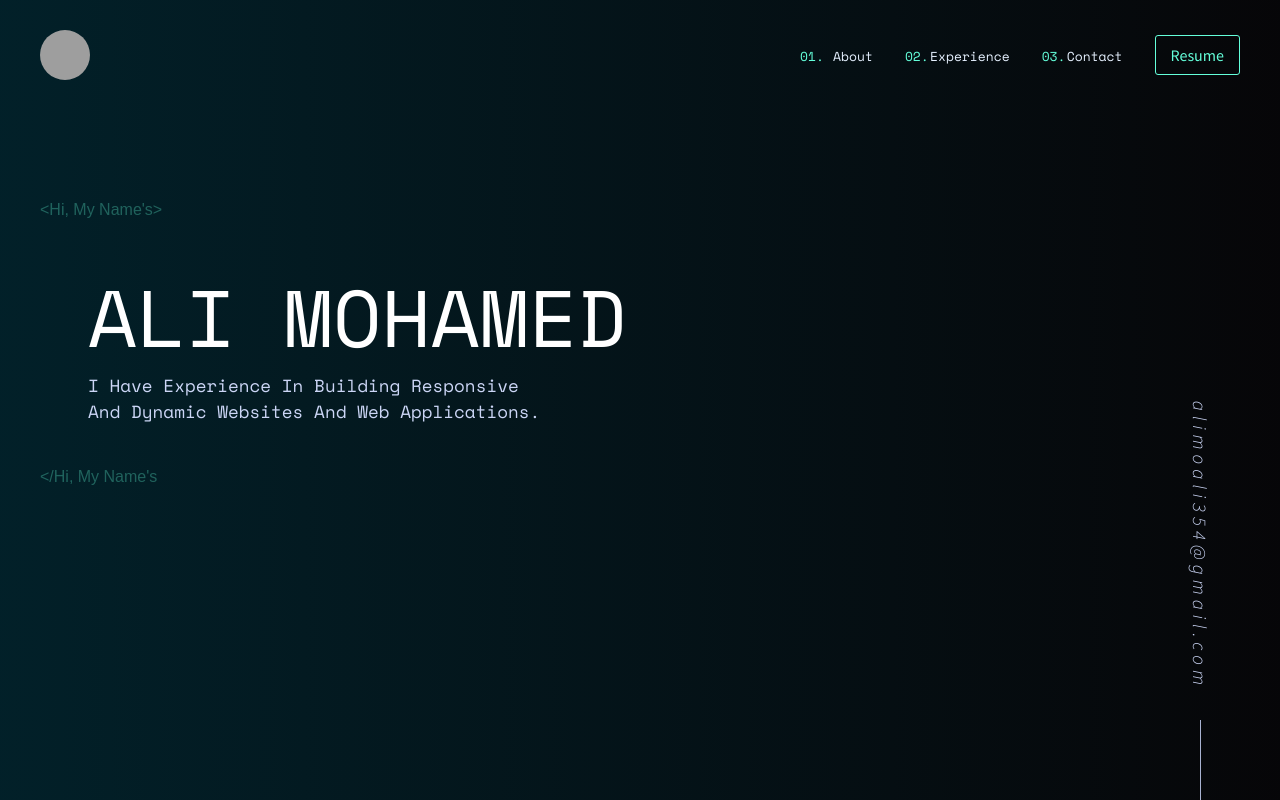
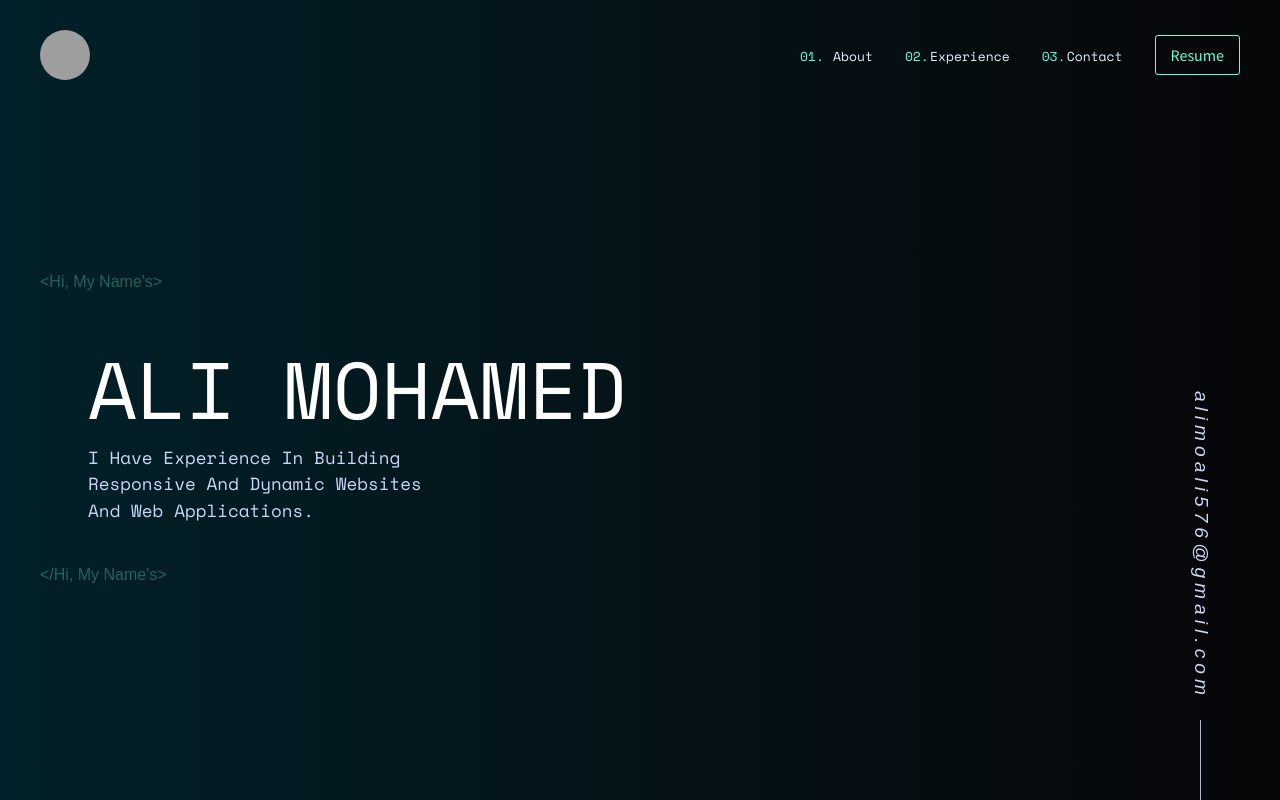
Before and after one commit to Ali503-7/portfolio, a React (Vite) app in the folder My_WebSite/: page / in a window 1280 px wide. Built offline with nearby package versions, Linux system fonts and the light colour scheme; grey boxes are pictures that could not be loaded; a web font is replaced by a local one.

Commit message:
added Hacked Transition

```diff
--- a/My_WebSite/src/assets/JSAnimation/hackingTransition.js
+++ b/My_WebSite/src/assets/JSAnimation/hackingTransition.js
@@ -37,7 +37,7 @@ const Hacker = (ref, speed) => {
     if (iterations >= ref.current.dataset.value.length) clearInterval(interval);
 
     iterations += 1 / speed;
-  }, 60);
+  }, 30);
 };
 
 export default Hacker;
--- a/My_WebSite/src/components/Header/Header.jsx
+++ b/My_WebSite/src/components/Header/Header.jsx
@@ -11,10 +11,10 @@ function Header() {
   const resume = useRef(null);
 
   useEffect(() => {
-    Hacker(About,3)
-    Hacker(Experience,3);
-    Hacker(Contact,3);
-    Hacker(resume,3);
+    Hacker(About,6)
+    Hacker(Experience,6);
+    Hacker(Contact,6);
+    Hacker(resume,6);
   }, [])
 
 
--- a/My_WebSite/src/components/Home_Section/Home.jsx
+++ b/My_WebSite/src/components/Home_Section/Home.jsx
@@ -6,15 +6,17 @@ function Home() {
   const MyName = useRef(null);
   const AboutMe = useRef(null);
   const AboutMe2 = useRef(null);
+  const AboutMe3 = useRef(null);
   const openTag = useRef(null)
   const closeTag = useRef(null)
 
   useEffect(() => {
-    Hacker(MyName,3);
-    Hacker(openTag, 1);
-    Hacker(closeTag, 1);
-    Hacker(AboutMe ,1);
-    Hacker(AboutMe2, 1);
+    Hacker(MyName,4);
+    Hacker(openTag, 3);
+    Hacker(closeTag, 3);
+    Hacker(AboutMe ,2);
+    Hacker(AboutMe2, 2);
+    Hacker(AboutMe3,2);
   });
 
   return (
@@ -28,22 +30,19 @@ function Home() {
             ALI MOHAMED
           </div>
           <div className="workAs">
-            <p
-              ref={AboutMe}
-              data-value="I have experience in building responsive"
-            >
-              I have experience in building responsive
+            <p ref={AboutMe} data-value="I have experience in building">
+              I have experience in building
             </p>
-            <p
-              ref={AboutMe2}
-              data-value="and dynamic websites and web applications."
-            >
-              and dynamic websites and web applications.
+            <p ref={AboutMe2} data-value="responsive and dynamic websites">
+              responsive and dynamic websites
+            </p>
+            <p ref={AboutMe3} data-value="and web applications.">
+              and web applications.
             </p>
           </div>
         </div>
         <div className="bottom" ref={closeTag} data-value="</Hi, My Name's>">
-          {"<"}Hi, My Name's{">"}
+          {"<"}/Hi, My Name's{">"}
         </div>
       </div>
     </section>
--- a/My_WebSite/src/components/Home_Section/Home.scss
+++ b/My_WebSite/src/components/Home_Section/Home.scss
@@ -3,6 +3,9 @@
 @import '../../assets/Scss/global/global.scss';
 
 .Home {
+  position: absolute;
+  top:50%;
+  transform: translateY(-50%);
   .contaner {
     flex-direction: column;
     align-items: flex-start;
--- a/My_WebSite/src/components/My_email/email.jsx
+++ b/My_WebSite/src/components/My_email/email.jsx
@@ -15,9 +15,9 @@ function email() {
     <div className="Email contaner">
       <span className="email">
         <a
-          href="mailto:alimoali354@gmail.com"
+          href="mailto:alimoali576@gmail.com"
           ref={Email}
-          data-value="alimoali354@gmail.com"
+          data-value="alimoali576@gmail.com"
         >
           alimoali354@gmail.com
         </a>
--- a/My_WebSite/src/components/My_email/email.scss
+++ b/My_WebSite/src/components/My_email/email.scss
@@ -21,10 +21,13 @@
     margin-bottom: 10em;
 
     a {
+      width: calc(100% + 50px);
+      display: block;
       transition: .5s;
       color: $lightest-slate;
       font-style: italic;
-      font-family: $Email;
+      font-family: $WIM;
+      font-weight: 100;
       letter-spacing: 5px;
       font-size: larger;
 
```
